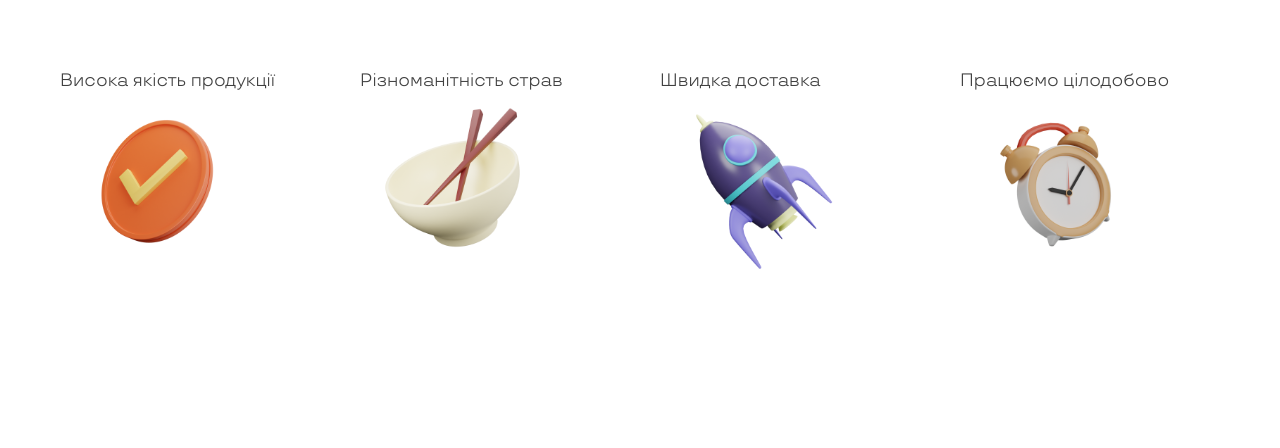
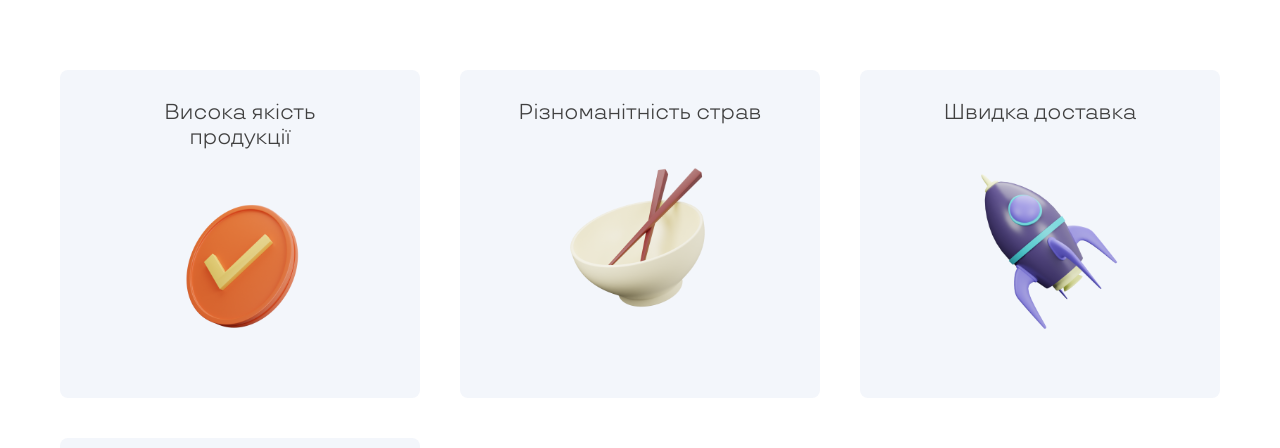
Before and after one commit to polPintero/foodDelivery, a Vue app: page / in a window 1280 px wide. Shown: the part 347-795 px from the top of the page. Built offline with nearby package versions, Linux system fonts and the light colour scheme.

Commit message:
created card

```diff
--- a/src/assets/main.css
+++ b/src/assets/main.css
@@ -1,5 +1,7 @@
 @import './font.css';
-
+*{
+        box-sizing: border-box;
+}
 html {
     font-size: 18px;
     font-family: 'TTTravels-Regular';
--- a/src/components/Card.vue
+++ b/src/components/Card.vue
@@ -1,9 +1,10 @@
 <template>
     <section class="card">
-        <div v-if="card">
-            <div>{{ card.title }}</div>
+        <div v-show="card" class="card__item">
+            <div class="card__title">{{ card.title }}</div>
             <img :src="'src/assets/images/' + card.img" alt="">
         </div>
+        <div class="card__descr">{{ card.descr }}</div>
     </section>
 </template>
 
@@ -21,6 +22,53 @@ export default {
 
 <style lang="scss">
 .card {
+    --transition-delay: 1s;
+    --padding-card: 30px;
+    position: relative;
     border-radius: 8px;
+    background: #F3F6FB;
+    height: 328px;
+    overflow: hidden;
+    cursor: pointer;
+
+    &__item {
+        display: flex;
+        flex-direction: column;
+        align-items: center;
+        padding: var(--padding-card) calc(var(--padding-card) + 25px);
+        height: 100%;
+        transition-duration: var(--transition-delay);
+        transition-property: opacity;
+    }
+
+    &__title {
+        text-align: center;
+        font-size: 1.2rem;
+        margin-bottom: 26px;
+    }
+
+    &__descr {
+        display: block;
+        position: absolute;
+        background: #5A30F0;
+        color: white;
+        padding: var(--padding-card);
+        width: 100%;
+        height: 100%;
+        top: 0;
+        left: 0;
+        opacity: 0;
+        transition-duration: var(--transition-delay);
+        transition-property: opacity;
+    }
+
+    &:hover {
+        .card__descr {
+            opacity: 1;
+        }
+        .card__item {
+            opacity: 0;
+        }
+    }
 }
 </style>
--- a/src/components/CardsList.vue
+++ b/src/components/CardsList.vue
@@ -45,9 +45,9 @@ export default {
 
 <style lang="scss">
 .card-list {
-    margin: 0 60px;
+    margin: 0 60px 70px 60px;
     display: grid;
-    grid-template-columns:repeat(auto-fill, minmax(20%, 1fr));
+    grid-template-columns:repeat(auto-fill, minmax(300px, 1fr));
     gap: 40px;
 }
 </style>
--- a/src/components/MainComp.vue
+++ b/src/components/MainComp.vue
@@ -44,6 +44,10 @@
                 font-size: 4.22rem;
                 font-weight: 400;
                 line-height: 110%;
+
+                @media (max-width: 1021px){
+                    font-size: 3.22rem;
+                }
             }
         }
 
```
